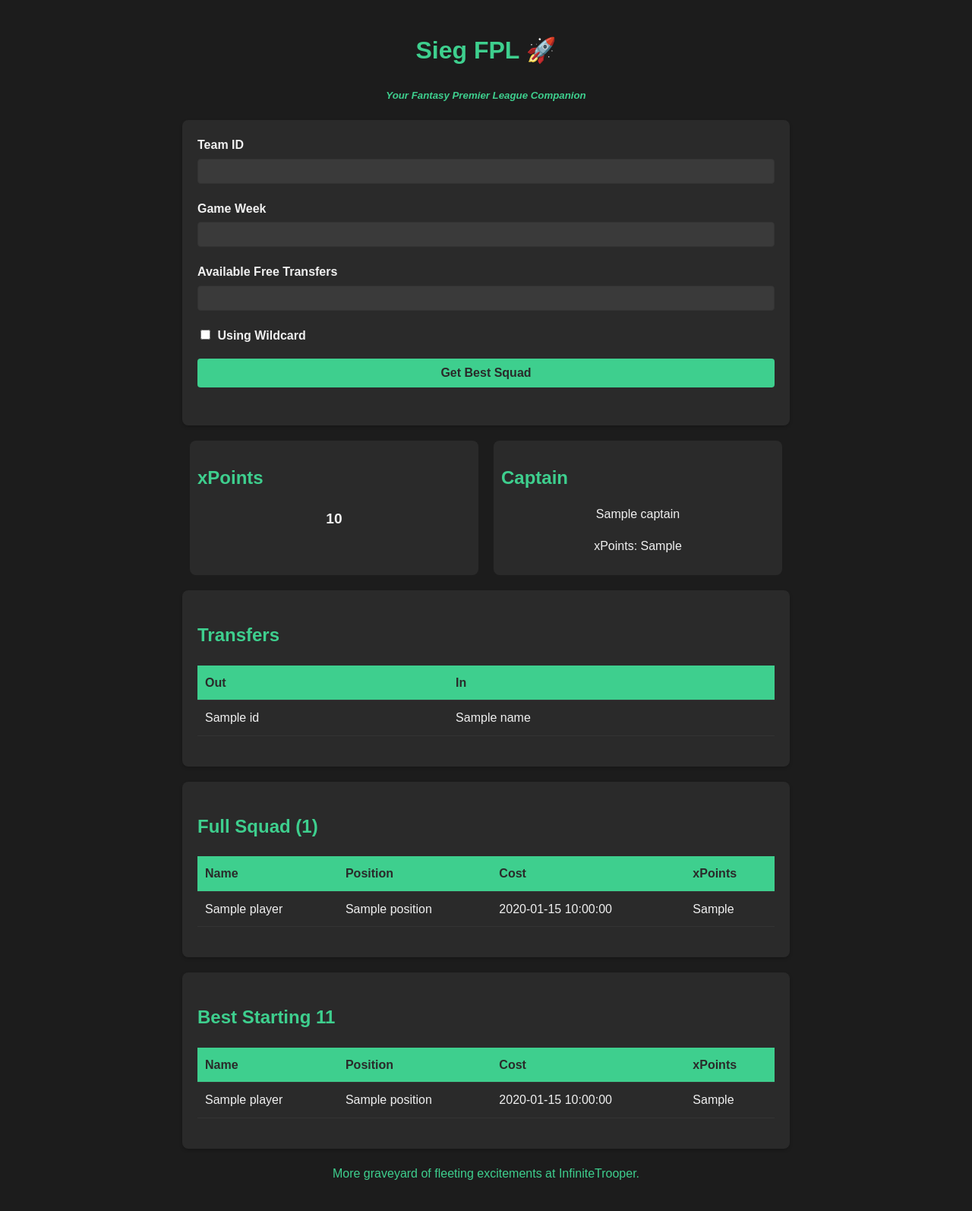
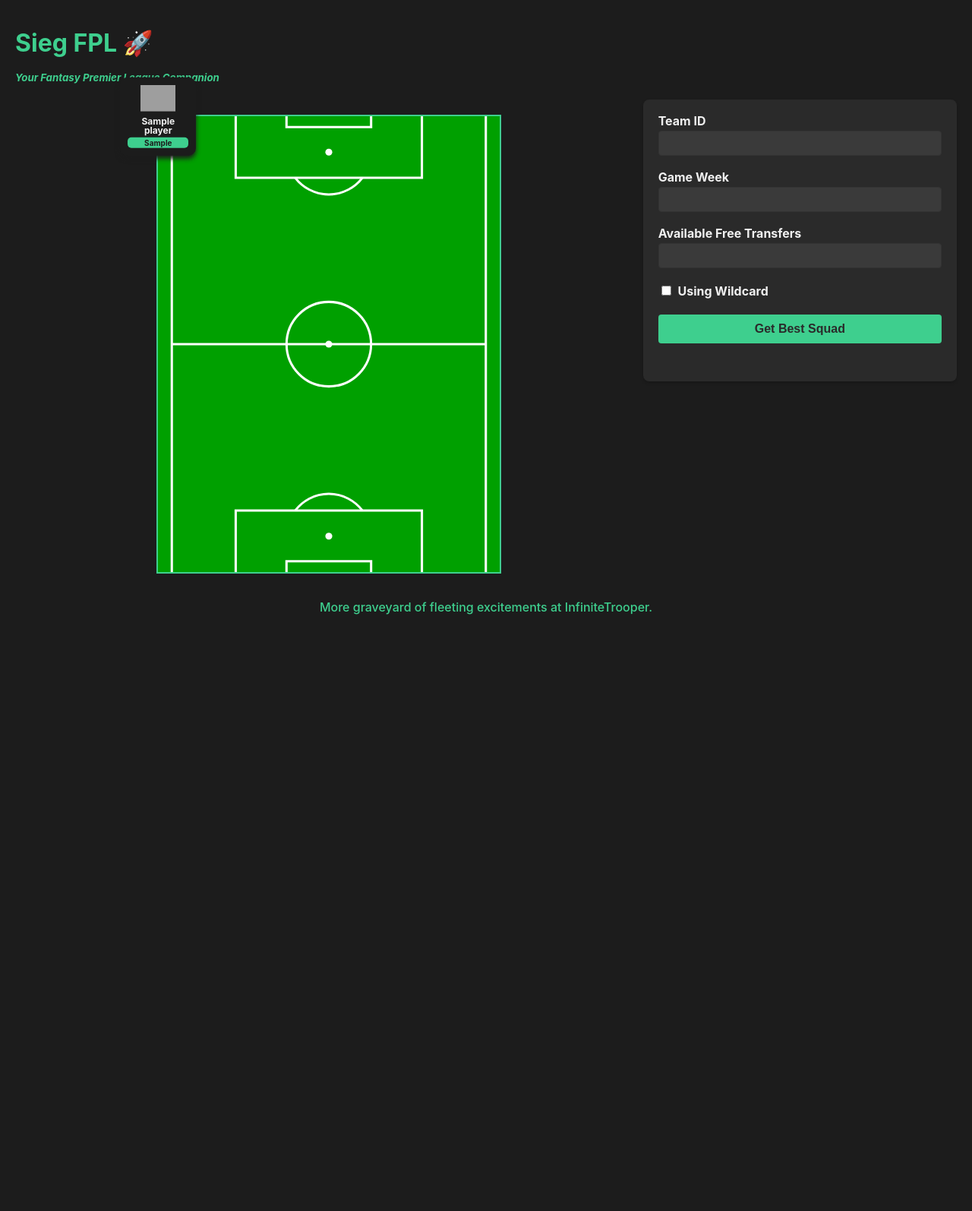
Before and after one commit to infinitetrooper/SiegFPL, a Flask app: template templates/index.html in a window 1280 px wide. Shown: the whole page at 76% size. After the commit the page ends 809 px from the top, so only its background shows below. Run offline with Flask 3, Linux system fonts and the light colour scheme; the template is opened without the code that fills it: most values are stand-ins (such as "Sample title", 1, 10 or a date in 2020); parts of the project's set-up code (start-up, migrations or seed data) failed here and were passed over; grey boxes are pictures that could not be loaded.

Commit message:
Simplified side-by-side UI, more polishing required

```diff
--- a/app.py
+++ b/app.py
@@ -19,10 +19,7 @@
         except Exception as e:
             error = str(e)
 
-        if result:
-            return render_template('pitch.html', best_11=result['best_11'])
-
-    return render_template('index.html')
+    return render_template('index.html', result=result, error=error)
 
 def process_squad_data(team_id, game_week, free_transfers, wildcard):
     squad, best_11_df, captain, predicted_points, transfers = get_best_squad(
--- a/static/styles.css
+++ b/static/styles.css
@@ -10,10 +10,10 @@
 }
 
 body {
-    font-family: Arial, sans-serif;
-    line-height: 1.6;
+    font-family: -apple-system, BlinkMacSystemFont, "Segoe UI", Roboto, "Helvetica Neue", Arial, sans-serif;
+    line-height: 1;
     color: var(--text-color);
-    max-width: 800px;
+    max-width: 100%;
     margin: 0 auto;
     padding: 20px;
     background-color: var(--background-color);
@@ -21,8 +21,7 @@
 
 h1 {
     color: var(--primary-color);
-    margin-bottom: 20px;
-    text-align: center;
+    text-align: left;
 }
 
 h2 {
@@ -32,7 +31,7 @@
 }
 
 h5 {
-    text-align: center;
+    text-align: left;
     color: var(--primary-color);
 }
 
@@ -108,61 +107,27 @@
     text-align: center;
 }
 
-table {
-    width: 100%;
-    border-collapse: collapse;
-    margin-bottom: 20px;
-}
-
-th, td {
-    padding: 10px;
-    text-align: left;
-    border-bottom: 1px solid var(--border-color);
-}
-
-th {
-    background-color: var(--primary-color);
-    color: var(--container-background-color);
-}
-
-.captain {
-    font-weight: bold;
-    color: var(--error-color);
-}
-
-.predicted-points {
-    font-size: 1.2em;
-    font-weight: bold;
-    text-align: center;
+.main-container {
+    display: flex;
+    flex-direction: row;
     margin-top: 20px;
 }
 
-.summary-container {
-    display: flex;
-    justify-content: space-between;
-    margin-bottom: 20px;
+.left-container {
+    flex: 2;
 }
 
-.summary-item {
+.right-container {
     flex: 1;
-    text-align: center;
-    padding: 10px;
-    background-color: var(--container-background-color);
-    border-radius: 8px;
-    margin: 0 10px;
-}
-
-.summary-item h2 {
-    margin-bottom: 10px;
 }
 
 .pitch {
-    width: 600px;
-    height: 800px;
+    width: 450px;
+    height: 600px;
     background-image: url('../static/img/football_pitch.svg');
     background-size: cover;
     background-repeat: no-repeat;
-    background-position: center;
+    background-position: left;
     position: relative;
     margin: 20px auto;
     border: 2px solid var(--primary-color);
@@ -212,3 +177,10 @@
     font-size: 10px;
     font-weight: bold;
 }
+
+.placeholder-message {
+    color: var(--text-color);
+    text-align: center;
+    margin-top: 50%;
+    font-size: 1.2em;
+}
--- a/templates/index.html
+++ b/templates/index.html
@@ -2,9 +2,9 @@
 <html lang="en">
 <head>
     <meta charset="UTF-8">
-    <meta name="viewport" content="width=device-width, initial-scale=1.0">
     <title>Sieg FPL - Your Fantasy Premier League Companion</title>
     <link rel="stylesheet" href="{{ url_for('static', filename='styles.css') }}">
+    <!-- Include any additional scripts or styles -->
     <script async src="https://www.googletagmanager.com/gtag/js?id=G-G3Z5Y74FG9"></script>
     <script>
       window.dataLayer = window.dataLayer || [];
@@ -41,6 +41,35 @@
 <body>
     <h1>Sieg FPL 🚀</h1>
     <h5><i>Your Fantasy Premier League Companion</i></h5>
+    <div class="main-container">
+        <!-- Left Side: Pitch -->
+        <div class="left-container">
+            <div class="pitch">
+                {% if result %}
+                    {% for player in result.best_11 %}
+                        <div class="player {{ player.position }}" style="left: {{ player.x }}%;">
+                            <div class="player-card">
+                                <img
+                                    src="{{ url_for('static', filename='img/shirts/shirt_' + (player.player_team|string + '_1-220.webp' if player.position == 'GK' else player.player_team|string + '-220.webp')) }}"
+                                    alt="{{ player.name }}'s Shirt"
+                                    class="player-shirt">
+                                <div class="player-info">
+                                    <span class="player-name">{{ player.web_name }}</span>
+                                    <div class="player-points">{{ player.xPts }}</div>
+                                </div>
+                            </div>
+                        </div>
+                    {% endfor %}
+                {% else %}
+                    <!-- Optionally, display an empty pitch or a placeholder message -->
+                    <p class="placeholder-message">Submit the form to see your best 11!</p>
+                {% endif %}
+            </div>
+        </div>
+
+        <!-- Right Side: Input Form -->
+        <div class="right-container">
+            <!-- Input Form -->
             <div class="container">
                 {% if error %}
                     <p class="error">{{ error }}</p>
@@ -63,86 +92,8 @@
                     <input type="submit" value="Get Best Squad">
                 </form>
             </div>
-
-    {% if result %}
-    <div class="summary-container">
-        <div class="summary-item">
-            <h2>xPoints</h2>
-            <p class="predicted-points">{{ result.predicted_points }}</p>
-        </div>
-        <div class="summary-item">
-            <h2>Captain</h2>
-            <p>{{ result.captain["name"] }}</p>
-            <p>xPoints: {{ result.captain["xPts"] }}</p>
         </div>
     </div>
-    <div class="container">
-        <h2>Transfers</h2>
-        <table>
-            <thead>
-                <tr>
-                    <th>Out</th>
-                    <th>In</th>
-                </tr>
-            </thead>
-            <tbody>
-            {% for transfer in result.transfers %}
-                <tr>
-                    <td>{{ transfer[0]['name'] }}</td>
-                    <td>{{ transfer[1]['name'] }}</td>
-                </tr>
-            {% endfor %}
-            </tbody>
-        </table>
-    </div>
-    <div class="container">
-        <h2>Full Squad ({{ result.total_cost }})</h2>
-        <table>
-            <thead>
-                <tr>
-                    <th>Name</th>
-                    <th>Position</th>
-                    <th>Cost</th>
-                    <th>xPoints</th>
-                </tr>
-            </thead>
-            <tbody>
-            {% for player in result.squad.itertuples() %}
-                <tr>
-                    <td>{{ player.name }}</td>
-                    <td>{{ player.position }}</td>
-                    <td>{{ player.now_cost }}</td>
-                    <td>{{ player.xPts }}</td>
-                </tr>
-            {% endfor %}
-            </tbody>
-        </table>
-    </div>
-
-    <div class="container">
-        <h2>Best Starting 11</h2>
-        <table>
-            <thead>
-                <tr>
-                    <th>Name</th>
-                    <th>Position</th>
-                    <th>Cost</th>
-                    <th>xPoints</th>
-                </tr>
-            </thead>
-            <tbody>
-            {% for player in result.best_11.itertuples() %}
-                <tr>
-                    <td>{{ player.name }}</td>
-                    <td>{{ player.position }}</td>
-                    <td>{{ player.now_cost }}</td>
-                    <td>{{ player.xPts }}</td>
-                </tr>
-            {% endfor %}
-            </tbody>
-        </table>
-    </div>
-    {% endif %}
 </body>
 <footer>
     <p></p>
```
Also changed, not shown: templates/pitch.html (deleted, +0 -27 lines). Lines whose indentation alone changed are shown as unchanged.
